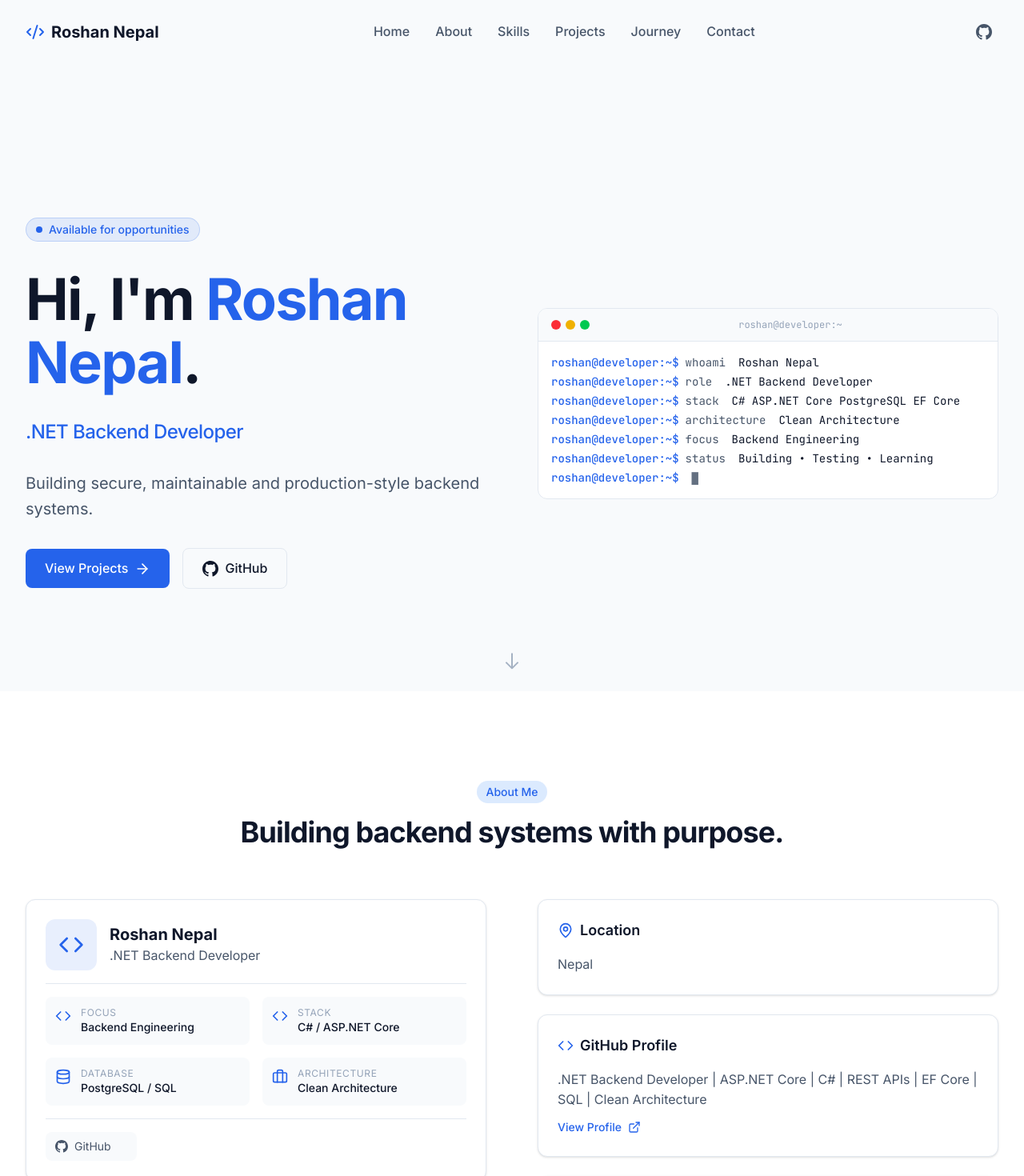
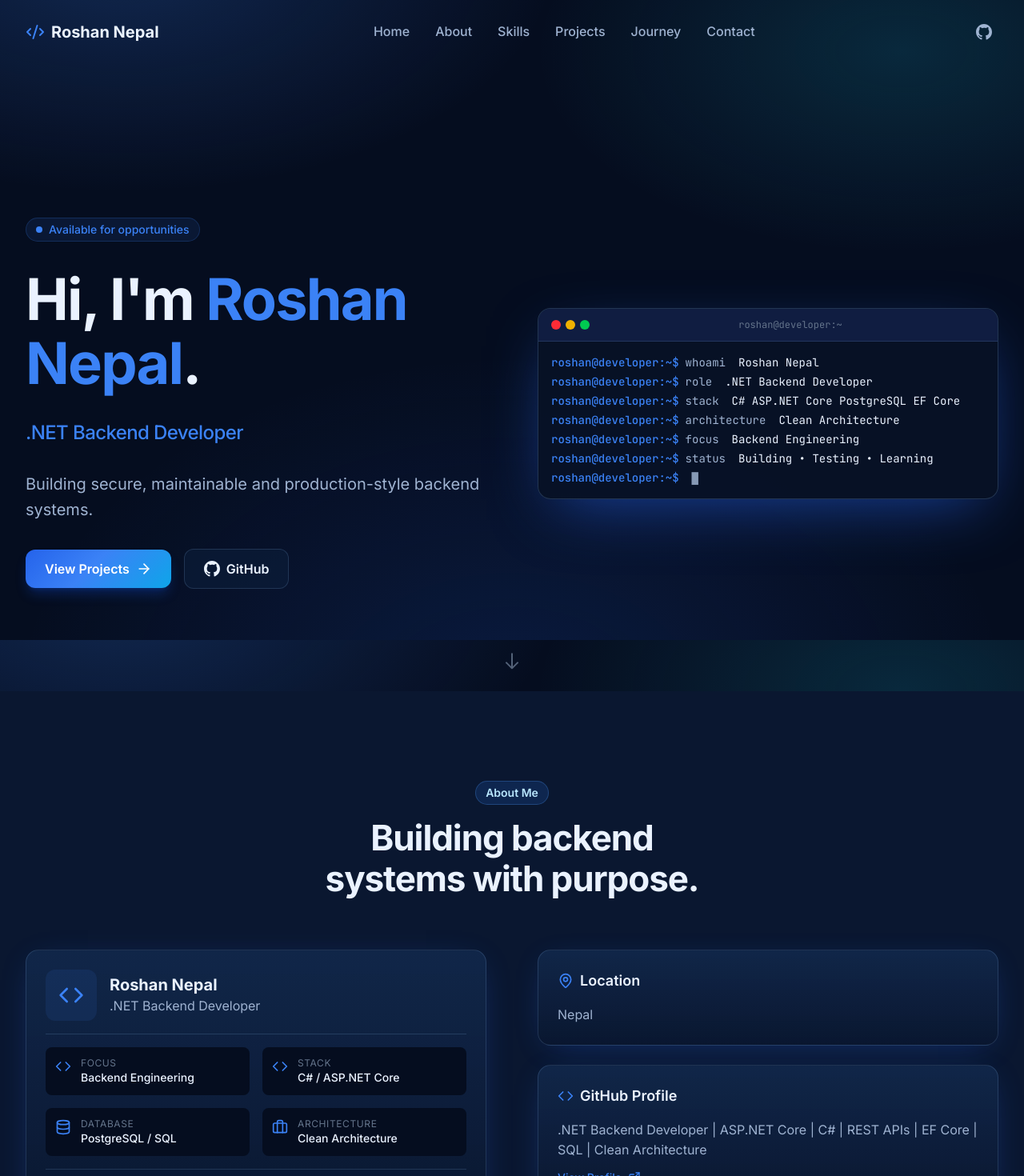
Before and after one commit to parth1-web/My_Portfolio, a React (Vite) app: page / in a window 1280 px wide. Shown: the top 1470 px of the page at 80% size. Built offline with nearby package versions, Linux system fonts and the light colour scheme.

Commit message:
theme: switch to dark bluish professional theme with glass cards and gradient accents

```diff
--- a/src/index.css
+++ b/src/index.css
@@ -1,16 +1,19 @@
 @import "tailwindcss";
 
 @theme {
-  --color-background: #F8FAFC;
-  --color-background-secondary: #FFFFFF;
-  --color-card: #FFFFFF;
-  --color-border: #E2E8F0;
-  --color-text-primary: #0F172A;
-  --color-text-secondary: #475569;
-  --color-text-muted: #94A3B8;
-  --color-accent: #2563EB;
-  --color-accent-hover: #1D4ED8;
-  --color-accent-light: #DBEAFE;
+  --color-background: #050D1F;
+  --color-background-secondary: #0A1730;
+  --color-card: #0D1E3B;
+  --color-card-hover: #12294D;
+  --color-border: rgba(147, 197, 253, 0.16);
+  --color-text-primary: #EAF2FF;
+  --color-text-secondary: #9FB3D1;
+  --color-text-muted: #64748B;
+  --color-accent: #3B82F6;
+  --color-accent-hover: #2563EB;
+  --color-accent-light: rgba(59, 130, 246, 0.14);
+  --color-accent-cyan: #22D3EE;
+  --color-accent-violet: #818CF8;
 
   --font-sans: "Inter", "Manrope", system-ui, sans-serif;
   --font-mono: "JetBrains Mono", monospace;
@@ -42,11 +45,17 @@
     margin: 0;
     min-height: 100vh;
     background-color: var(--color-background);
+    background-image:
+      radial-gradient(900px 480px at 12% -6%, rgba(59, 130, 246, 0.22), transparent 60%),
+      radial-gradient(760px 420px at 88% 8%, rgba(34, 211, 238, 0.14), transparent 60%),
+      radial-gradient(1000px 700px at 50% 110%, rgba(37, 99, 235, 0.16), transparent 62%);
+    background-attachment: fixed;
     color: var(--color-text-primary);
     font-family: var(--font-sans);
     line-height: 1.6;
     -webkit-font-smoothing: antialiased;
     -moz-osx-font-smoothing: grayscale;
+    overflow-x: hidden;
   }
 
   ::selection {
@@ -74,50 +83,85 @@
 
 @layer components {
   .container {
-    @apply max-w-7xl mx-auto px-4 sm:px-6 lg:px-8;
+    @apply w-full max-w-7xl mx-auto px-4 sm:px-6 lg:px-8;
   }
 
   .section {
-    @apply py-20 lg:py-28;
+    @apply py-16 sm:py-20 lg:py-28 scroll-mt-20;
   }
 
   .section-title {
-    @apply text-3xl lg:text-4xl font-bold tracking-tight mb-4;
+    @apply text-balance font-bold tracking-tight mb-4 text-text-primary;
+    font-size: clamp(1.75rem, 1.2rem + 2.5vw, 2.75rem);
+    line-height: 1.15;
   }
 
   .section-subtitle {
-    @apply text-lg text-text-secondary max-w-2xl;
+    @apply text-base sm:text-lg text-text-secondary max-w-2xl mx-auto;
+  }
+
+  .eyebrow {
+    @apply inline-flex items-center gap-2 px-3 py-1 text-xs sm:text-sm font-semibold uppercase tracking-[0.14em] text-accent-cyan bg-accent-light border border-border rounded-full;
+  }
+
+  .gradient-text {
+    background: linear-gradient(92deg, #60A5FA 0%, #38BDF8 45%, #818CF8 100%);
+    -webkit-background-clip: text;
+    background-clip: text;
+    color: transparent;
+  }
+
+  .glass {
+    background: linear-gradient(180deg, rgba(19, 42, 82, 0.72), rgba(10, 23, 48, 0.86));
+    backdrop-filter: blur(14px);
+    -webkit-backdrop-filter: blur(14px);
+  }
+
+  .bg-grid-blue {
+    background-image:
+      linear-gradient(rgba(147, 197, 253, 0.07) 1px, transparent 1px),
+      linear-gradient(90deg, rgba(147, 197, 253, 0.07) 1px, transparent 1px);
+    background-size: 44px 44px;
+    mask-image: radial-gradient(ellipse 90% 70% at 50% 30%, black 45%, transparent 100%);
+    -webkit-mask-image: radial-gradient(ellipse 90% 70% at 50% 30%, black 45%, transparent 100%);
   }
 
   .btn-primary {
-    @apply inline-flex items-center justify-center gap-2 px-6 py-3 bg-accent text-white font-medium rounded-lg
-           transition-all duration-200 hover:bg-accent-hover hover:scale-[1.02] active:scale-[0.98]
+    @apply inline-flex items-center justify-center gap-2 px-5 sm:px-6 py-3 min-h-[44px] text-white text-sm sm:text-base font-semibold rounded-xl
+           transition-all duration-200 hover:scale-[1.02] active:scale-[0.98] shadow-lg shadow-blue-600/25
            focus:outline-none focus-visible:ring-2 focus-visible:ring-accent focus-visible:ring-offset-2 focus-visible:ring-offset-background;
+    background: linear-gradient(135deg, #2563EB 0%, #3B82F6 45%, #0EA5E9 100%);
+  }
+
+  .btn-primary:hover {
+    filter: brightness(1.08);
   }
 
   .btn-secondary {
-    @apply inline-flex items-center justify-center gap-2 px-6 py-3 bg-transparent border border-border text-text-primary font-medium rounded-lg
-           transition-all duration-200 hover:bg-background-secondary hover:border-text-muted
+    @apply inline-flex items-center justify-center gap-2 px-5 sm:px-6 py-3 min-h-[44px] border border-border text-text-primary text-sm sm:text-base font-semibold rounded-xl
+           transition-all duration-200 hover:border-blue-400/50 hover:bg-blue-500/10
            focus:outline-none focus-visible:ring-2 focus-visible:ring-accent focus-visible:ring-offset-2 focus-visible:ring-offset-background;
+    background: rgba(13, 30, 59, 0.6);
   }
 
   .btn-ghost {
-    @apply inline-flex items-center justify-center gap-2 px-4 py-2 text-text-secondary font-medium rounded-lg
-           transition-all duration-200 hover:text-text-primary hover:bg-background-secondary
+    @apply inline-flex items-center justify-center gap-2 px-4 py-2 min-h-[44px] text-text-secondary text-sm sm:text-base font-medium rounded-xl
+           transition-all duration-200 hover:text-text-primary hover:bg-blue-500/10
            focus:outline-none focus-visible:ring-2 focus-visible:ring-accent focus-visible:ring-offset-2 focus-visible:ring-offset-background;
   }
 
   .card {
-    @apply bg-card border border-border rounded-xl p-6 transition-all duration-300 shadow-sm
-           hover:border-accent/30 hover:shadow-lg hover:shadow-accent/10;
+    @apply bg-card border border-border rounded-2xl p-5 sm:p-6 transition-all duration-300 shadow-[0_8px_40px_-16px_rgba(37,99,235,0.45)]
+           hover:border-blue-400/40 hover:shadow-[0_18px_60px_-18px_rgba(59,130,246,0.55)] hover:-translate-y-1;
+    background: linear-gradient(180deg, rgba(18, 41, 77, 0.85), rgba(10, 23, 48, 0.92));
   }
 
   .badge {
-    @apply inline-flex items-center gap-1.5 px-3 py-1 text-sm font-medium text-accent bg-accent-light rounded-full;
+    @apply inline-flex items-center gap-1.5 px-3 py-1 text-xs sm:text-sm font-semibold text-sky-200 bg-blue-500/15 border border-blue-400/25 rounded-full;
   }
 
   .tech-badge {
-    @apply inline-flex items-center px-2.5 py-1 text-xs font-medium text-text-secondary bg-background-secondary border border-border rounded;
+    @apply inline-flex items-center px-2.5 py-1 text-xs font-medium text-sky-100/90 bg-blue-500/10 border border-blue-300/20 rounded-lg;
   }
 
   .status-badge {
@@ -125,27 +169,27 @@
   }
 
   .status-completed {
-    @apply bg-green-100 text-green-700 border border-green-200;
+    @apply bg-emerald-400/15 text-emerald-200 border border-emerald-300/25;
   }
 
   .status-production {
-    @apply bg-blue-100 text-blue-700 border border-blue-200;
+    @apply bg-blue-500/15 text-sky-200 border border-blue-300/25;
   }
 
   .status-development {
-    @apply bg-amber-100 text-amber-700 border border-amber-200;
+    @apply bg-amber-400/15 text-amber-200 border border-amber-300/25;
   }
 
   .status-learning {
-    @apply bg-purple-100 text-purple-700 border border-purple-200;
+    @apply bg-violet-400/15 text-violet-200 border border-violet-300/25;
   }
 
   .terminal {
-    @apply bg-background-secondary border border-border rounded-xl overflow-hidden font-mono text-sm;
+    @apply bg-[#081226]/95 border border-blue-300/20 rounded-2xl overflow-hidden font-mono text-xs sm:text-sm shadow-[0_24px_80px_-24px_rgba(37,99,235,0.65)];
   }
 
   .terminal-header {
-    @apply flex items-center gap-2 px-4 py-3 bg-background border-b border-border;
+    @apply flex items-center gap-2 px-4 py-3 bg-blue-950/60 border-b border-blue-300/15;
   }
 
   .terminal-body {
--- a/tailwind.config.js
+++ b/tailwind.config.js
@@ -8,13 +8,16 @@ export default {
   theme: {
     extend: {
       colors: {
-        background: '#09090B',
-        'background-secondary': '#111113',
-        card: '#151518',
-        border: 'rgba(255,255,255,0.08)',
-        'text-primary': '#F4F4F5',
-        'text-secondary': '#A1A1AA',
-        'text-muted': '#71717A',
+        background: '#050D1F',
+        'background-secondary': '#0A1730',
+        card: '#0D1E3B',
+        border: 'rgba(147,197,253,0.16)',
+        'text-primary': '#EAF2FF',
+        'text-secondary': '#9FB3D1',
+        'text-muted': '#64748B',
+        accent: '#3B82F6',
+        'accent-hover': '#2563EB',
+        'accent-cyan': '#22D3EE',
       },
       fontFamily: {
         sans: ['Inter', 'Manrope', 'system-ui', 'sans-serif'],
```
